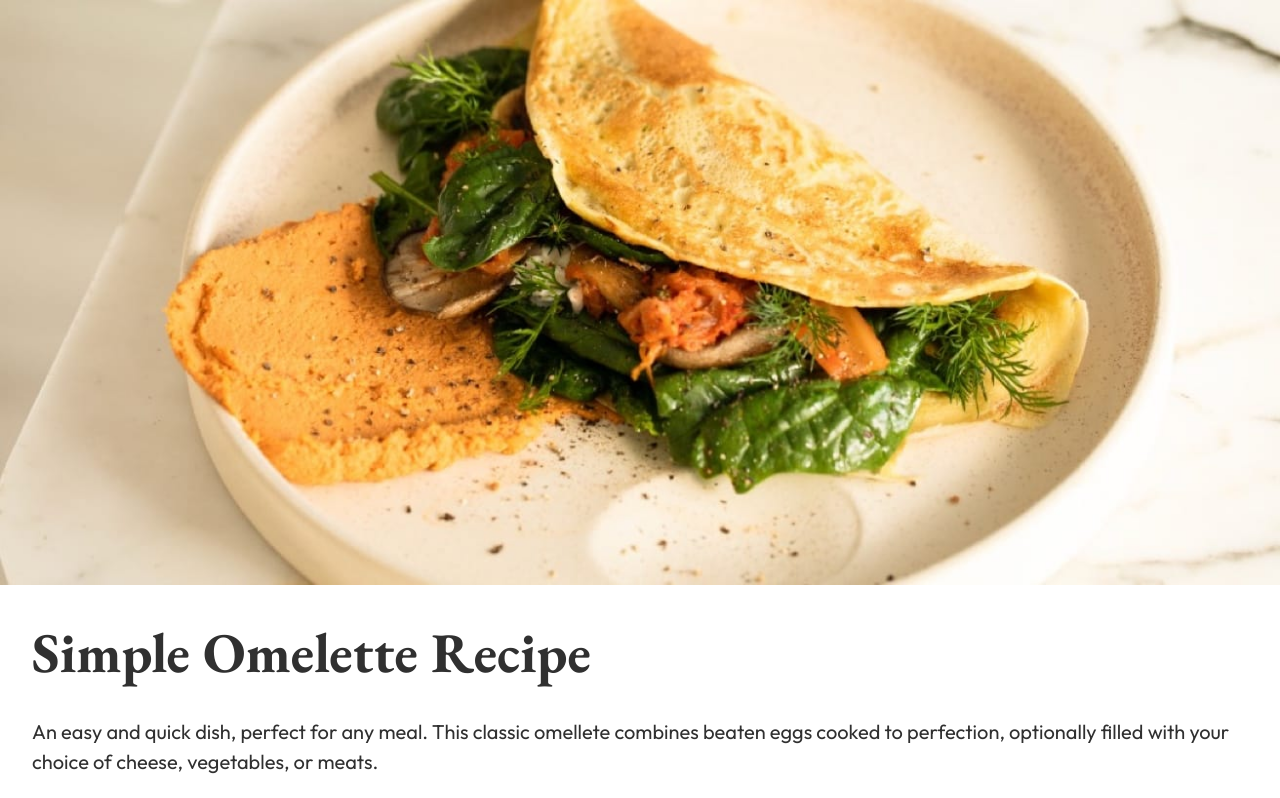
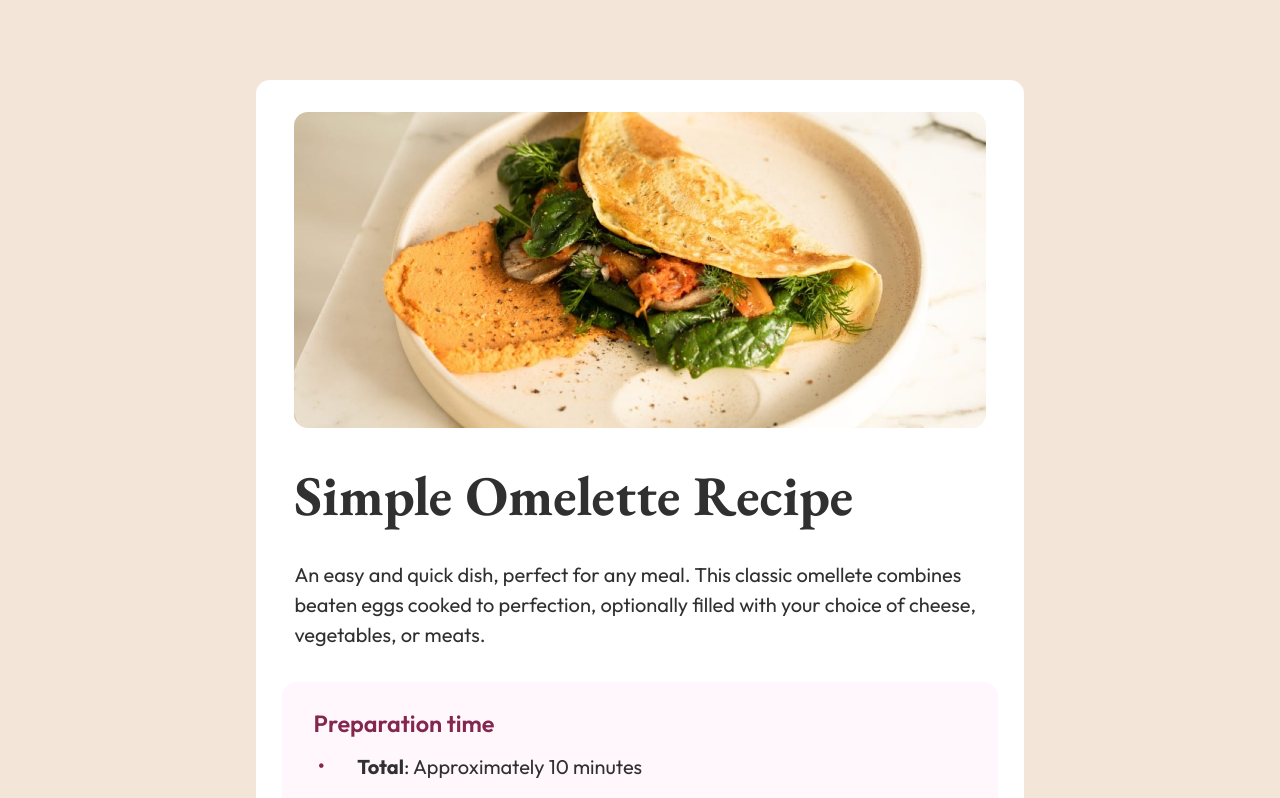
Before and after one commit to dorothyle/recipe-page-hub, a React (Vite) app: page / in a window 1280 px wide. Shown: the top 798 px of the page. Built offline with nearby package versions, Linux system fonts and the light colour scheme; a web font is replaced by a local one.

Commit message:
add desktop view

```diff
--- a/src/RecipePage.css
+++ b/src/RecipePage.css
@@ -44,9 +44,10 @@
     font-weight: bold;
 }
 
-.recipePage div {
-    margin-left: 2rem;
-    margin-right: 2rem;
+.description, .ingredients, .instructions, .nutrition {
+    width: 90%;
+    margin-right: auto;
+    margin-left: auto;
 }
 
 .omeletteImage {
@@ -65,6 +66,8 @@
 }
 
 .prepTime {
+    width: 85%;
+    margin: auto;
     background-color: #fff7fc;
     border-radius: 15px;
     padding-left: 2rem;
@@ -138,6 +141,10 @@
     margin-bottom: 1.5rem;
 }
 
+.instructions li {
+    padding-left: 1rem;
+}
+
 .nutrition {
     margin-bottom: 3rem;
 }
@@ -146,9 +153,7 @@
     width: 100%;
     margin: 0;
     border-bottom: 1px solid lightgray;
-    /* border: 1px solid red; */
     display: flex;
-    /* justify-content: space-between; */
 }
 
 .nutrition div:last-child {
@@ -163,3 +168,26 @@
 .measurement {
     color: #86493c;
 }
+
+@media screen and (min-width: 800px) {
+    .recipePage {
+        width: 60%;
+        margin: auto;
+        border-radius: 14px;
+        margin-top: 5rem;
+        margin-bottom: 5rem;
+    }
+
+    .omeletteImage {
+        border-radius: 14px;
+        width: 90%;
+        margin: auto;
+        margin-top: 2rem;
+    }
+
+    .desktop-background {
+        position: absolute;
+        background-color: #f3e5d8;
+        top: 0;
+    }
+}
--- a/src/RecipePage.jsx
+++ b/src/RecipePage.jsx
@@ -1,16 +1,17 @@
 import omeletteImage from "./assets/images/image-omelette.jpeg";
-import './RecipePage.css';
+import "./RecipePage.css";
 
 const RecipePage = () => {
   return (
+    <div className="desktop-background">
       <div className="recipePage">
         <img className="omeletteImage" src={omeletteImage} />
         <div className="description">
           <h1>Simple Omelette Recipe</h1>
           <p>
             An easy and quick dish, perfect for any meal. This classic omellete
-          combines beaten eggs cooked to perfection, optionally filled with your
-          choice of cheese, vegetables, or meats.
+            combines beaten eggs cooked to perfection, optionally filled with
+            your choice of cheese, vegetables, or meats.
           </p>
         </div>
         <div className="prepTime">
@@ -43,13 +44,13 @@ const RecipePage = () => {
           <h2>Instructions</h2>
           <ol>
             <li>
-            <span>Beat the eggs</span>: In a bowl, beat the eggs with a pinch of
-            salt and pepper until they are well mixed. You can add a tablespoon
-            of water or milk for a fluffier texture.
+              <span>Beat the eggs</span>: In a bowl, beat the eggs with a pinch
+              of salt and pepper until they are well mixed. You can add a
+              tablespoon of water or milk for a fluffier texture.
             </li>
             <li>
-            <span>Heat the pan</span>: Place a non-stick frying pan over medium
-            heat and add butter or oil.
+              <span>Heat the pan</span>: Place a non-stick frying pan over
+              medium heat and add butter or oil.
             </li>
             <li>
               <span>Cook the omelette</span>: Once the butter is melted and
@@ -57,9 +58,9 @@ const RecipePage = () => {
               coat the surface.
             </li>
             <li>
-            <span>Add fillings (optional)</span>: When the eggs begin to set at
-            the edges but are still slightly runny in the middle, sprinkle your
-            chosen fillings over one half of the omelette.
+              <span>Add fillings (optional)</span>: When the eggs begin to set
+              at the edges but are still slightly runny in the middle, sprinkle
+              your chosen fillings over one half of the omelette.
             </li>
             <li>
               <span>Fold and serve</span>: As the omellete continues to cook,
@@ -96,6 +97,7 @@ const RecipePage = () => {
           </div>
         </div>
       </div>
+    </div>
   );
 };
 
```
Lines whose indentation alone changed are shown as unchanged.
